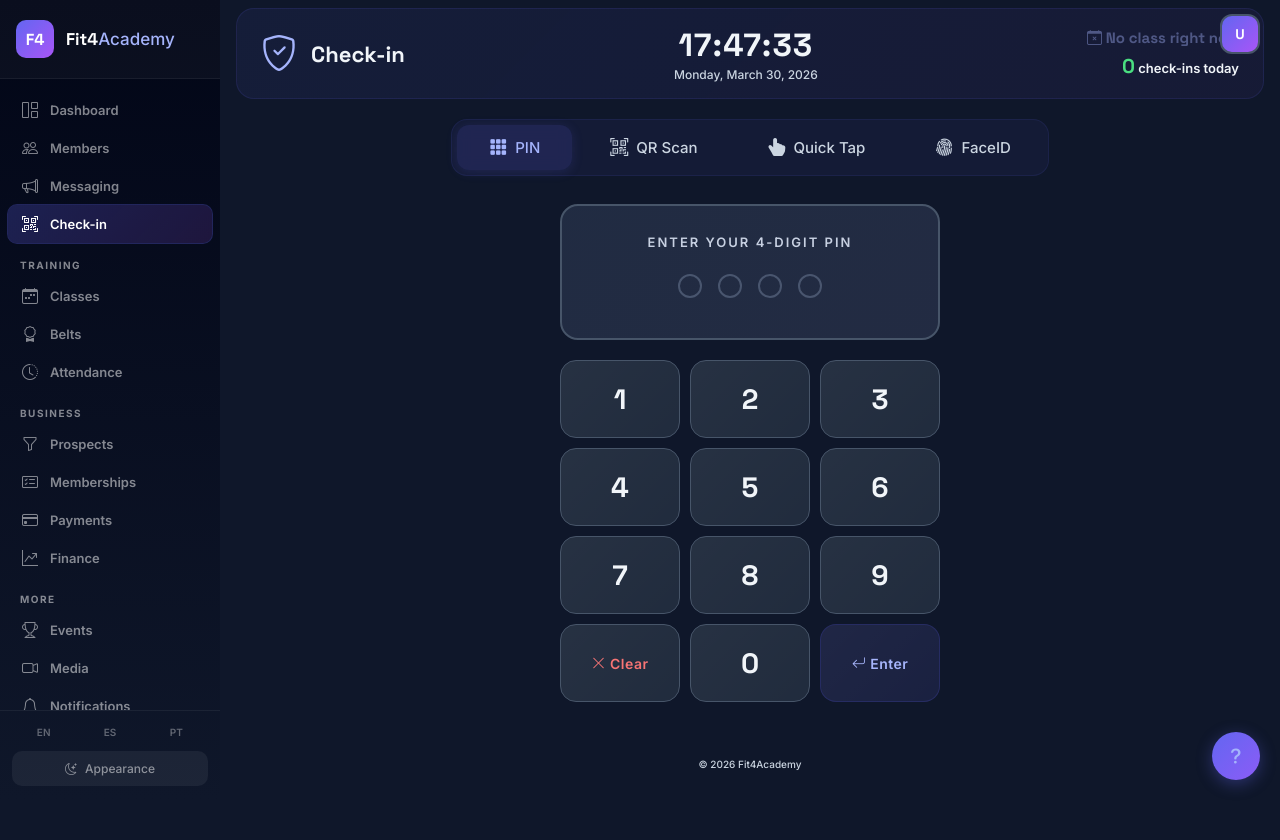
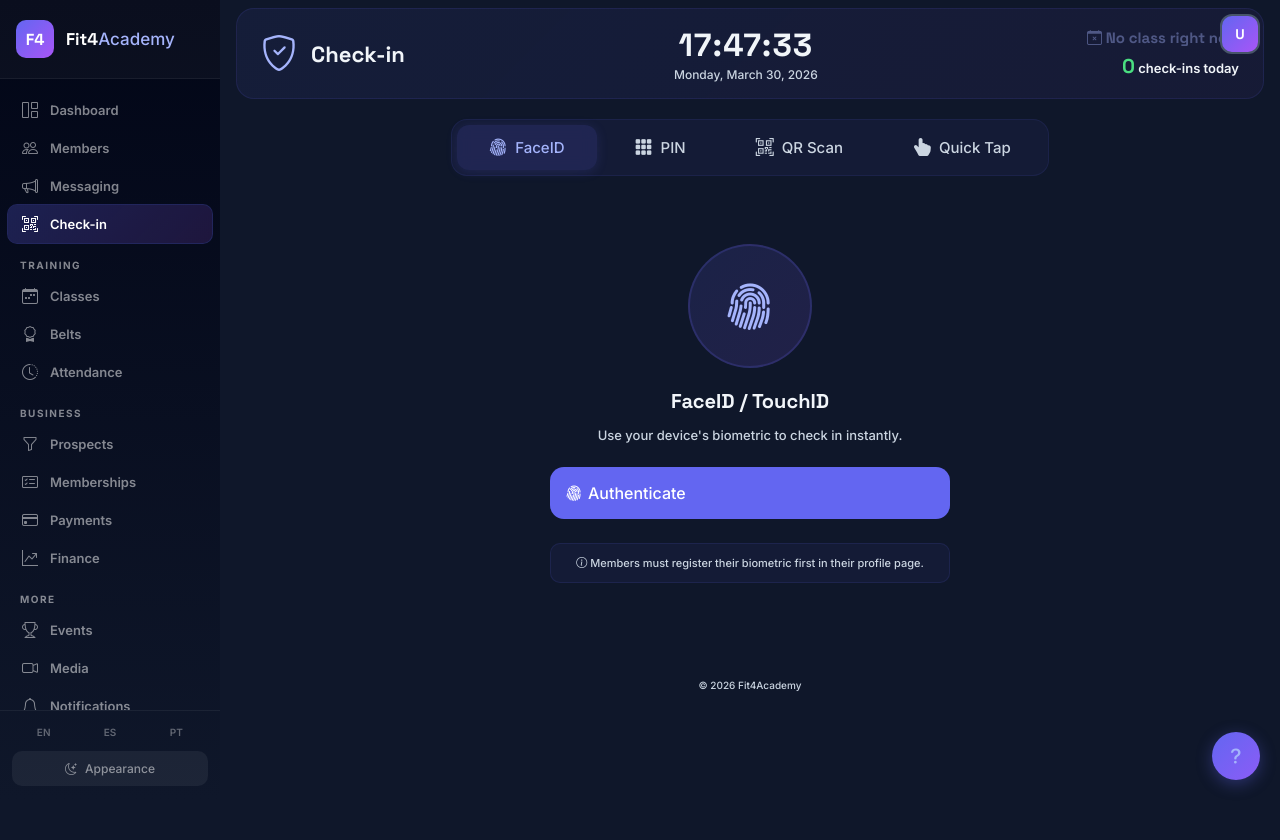
Before and after one commit to diegoalmeidajj/fit4academy, a Flask app: page /checkin in a window 1280 px wide. Run offline with Flask 3, Linux system fonts and the light colour scheme; the visitor is signed in with stand-in values (Sample User, id 1); data comes from the database, SQL or seed files in the repository; data that the repository does not hold is empty; some libraries are stand-ins or nearby versions.

Commit message:
Reorder check-in tabs — FaceID first, then PIN, QR, Quick Tap
Tab order: FaceID → PIN → QR Scan → Quick Tap
FaceID panel is now the default active panel on page load.

Co-Authored-By: Claude Opus 4.6 (1M context) <noreply@anthropic.com>

```diff
--- a/templates/checkin.html
+++ b/templates/checkin.html
@@ -247,7 +247,10 @@
 
 <!-- ===== TAB SWITCHER ===== -->
 <div class="kiosk-tabs" id="kioskTabs">
-    <button class="kiosk-tab active" data-tab="pin" onclick="switchTab('pin')">
+    <button class="kiosk-tab active" data-tab="biometric" onclick="switchTab('biometric')">
+        <i class="bi bi-fingerprint"></i> <span>FaceID</span>
+    </button>
+    <button class="kiosk-tab" data-tab="pin" onclick="switchTab('pin')">
         <i class="bi bi-grid-3x3-gap-fill"></i> <span>PIN</span>
     </button>
     <button class="kiosk-tab" data-tab="qr" onclick="switchTab('qr')">
@@ -256,13 +259,10 @@
     <button class="kiosk-tab" data-tab="tap" onclick="switchTab('tap')">
         <i class="bi bi-hand-index-thumb-fill"></i> <span>Quick Tap</span>
     </button>
-    <button class="kiosk-tab" data-tab="biometric" onclick="switchTab('biometric')">
-        <i class="bi bi-fingerprint"></i> <span>FaceID</span>
-    </button>
 </div>
 
 <!-- ===== PIN PANEL ===== -->
-<div class="kiosk-panel active" id="panelPin">
+<div class="kiosk-panel" id="panelPin">
     <div class="pin-container">
         <div class="pin-display">
             <div class="pin-label">Enter Your 4-Digit PIN</div>
@@ -350,7 +350,7 @@
 </div>
 
 <!-- ===== BIOMETRIC PANEL ===== -->
-<div class="kiosk-panel" id="panelBiometric">
+<div class="kiosk-panel active" id="panelBiometric">
     <div style="max-width:400px;margin:0 auto;text-align:center;padding:40px 20px;">
         <div style="width:120px;height:120px;border-radius:50%;background:linear-gradient(135deg,rgba(99,102,241,.15),rgba(139,92,246,.15));display:flex;align-items:center;justify-content:center;margin:0 auto 20px;border:2px solid rgba(99,102,241,.2);">
             <i class="bi bi-fingerprint" style="font-size:48px;color:var(--primary);"></i>
```
